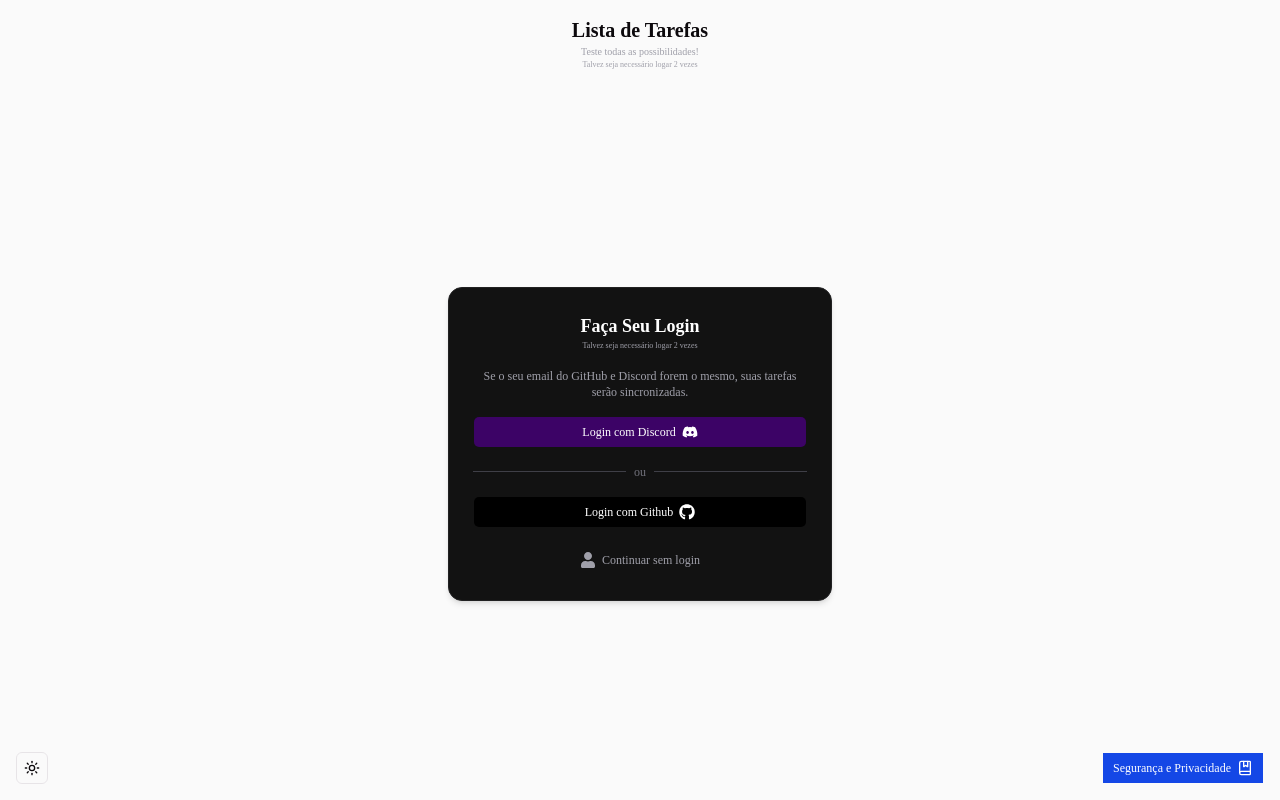
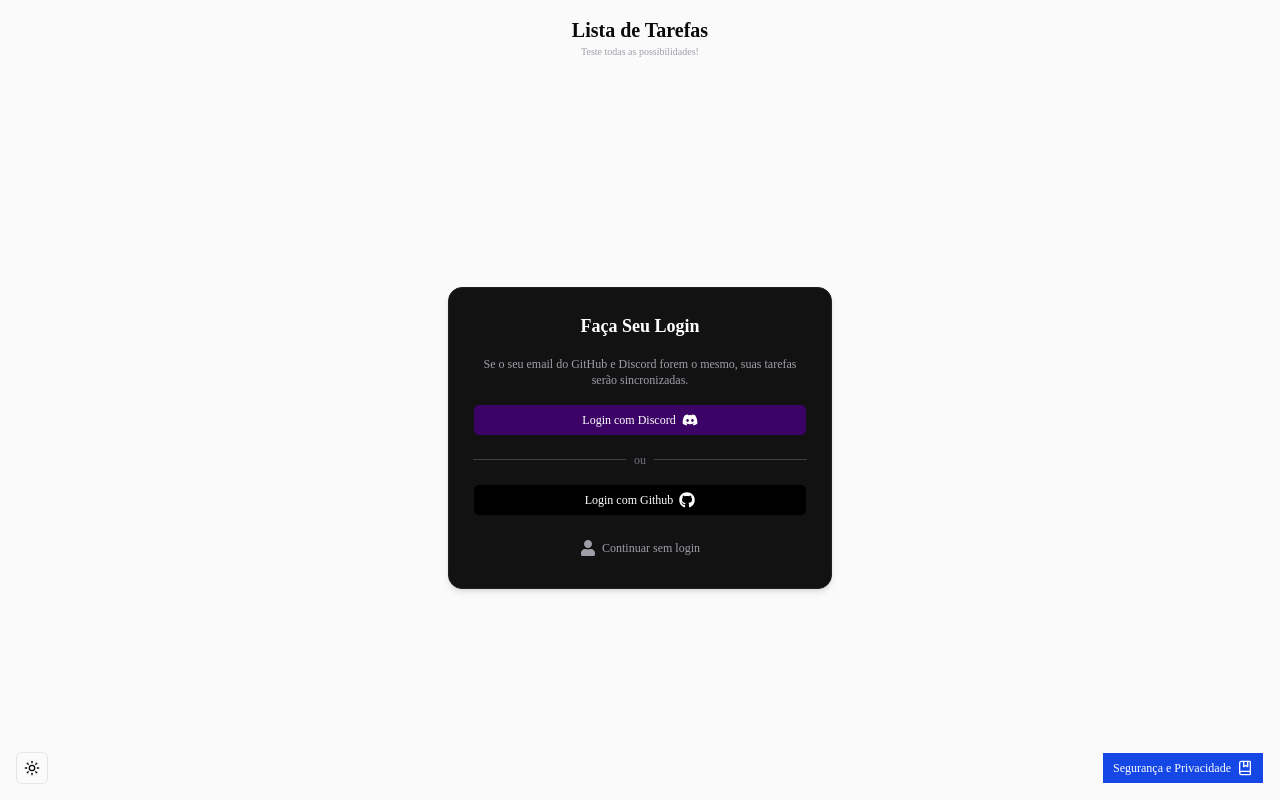
Before and after one commit to guistumpf/lista-sql, a Next.js app: page /login in a window 1280 px wide. Built offline with nearby package versions, Linux system fonts and the light colour scheme; no server answers.

Commit message:
AGR SIM, PROJETO FINALIZADO

```diff
--- a/app/login/page.tsx
+++ b/app/login/page.tsx
@@ -51,22 +51,16 @@ export default function Login() {
           <h3 className="text-[10px] text-zinc-400 text-center">
             Teste todas as possibilidades!
           </h3>
-          <h3 className="text-[8px] text-zinc-400 text-center">
-            Talvez seja necessário logar 2 vezes
-          </h3>
         </div>
 
         {/* centro */}
         <div className="flex-1 flex items-center justify-center px-4">
           <div className="bg-[#121212] p-6 rounded-xl border border-[#212122] shadow-md flex flex-col gap-4 w-full max-w-sm">
-            <div>
+
               <h1 className="text-lg font-semibold text-center text-white">
                 Faça Seu Login
               </h1>
-              <h3 className="text-[8px] text-zinc-400 text-center">
-                Talvez seja necessário logar 2 vezes
-              </h3>
-            </div>
+
             <h3 className="text-xs text-zinc-400 text-center">
               Se o seu email do GitHub e Discord forem o mesmo, suas tarefas
               serão sincronizadas.
```
